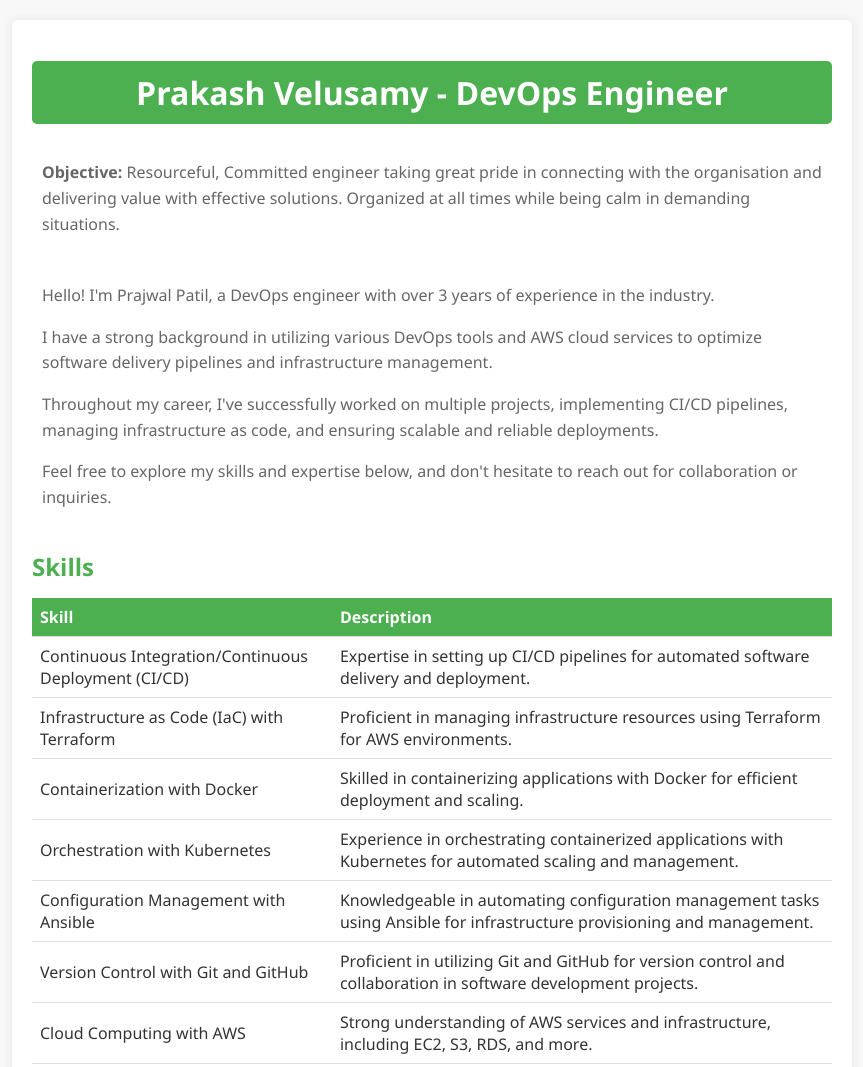
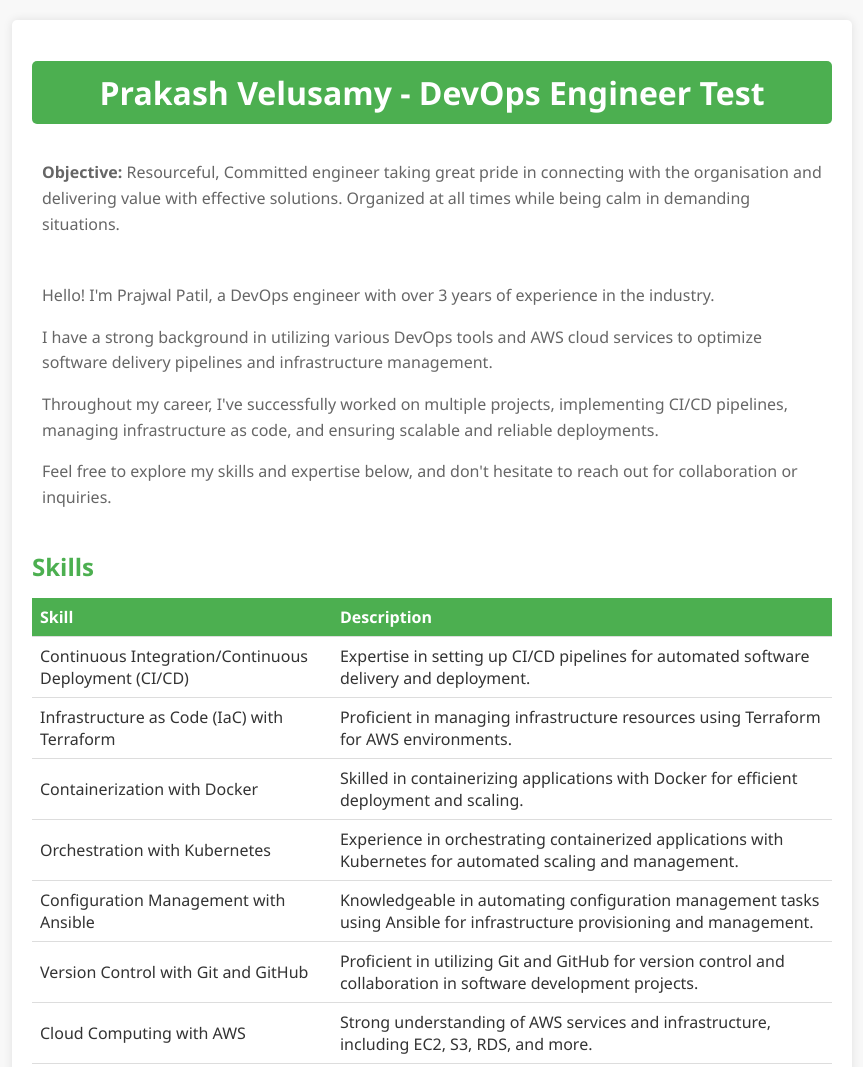
Before and after one commit to prakashalphav/ght-auto-deploy, a plain HTML site: page index.html in a window 1280 px wide. Shown: the top 1067 px of the page, without its empty margins (208-1071 px from the left). Drawn offline with Linux system fonts and the light colour scheme.

Commit message:
Update index.html

```diff
--- a/index.html
+++ b/index.html
@@ -97,7 +97,7 @@
 </head>
 <body>
     <div class="container">
-        <h1>Prakash Velusamy - DevOps Engineer</h1>
+        <h1>Prakash Velusamy - DevOps Engineer Test</h1>
         <div class="row">
             <div class="column">
                 <p><strong>Objective:</strong> Resourceful, Committed engineer taking great pride in connecting with the organisation and delivering value with effective solutions. Organized at all times while being calm in demanding situations.</p>
```
